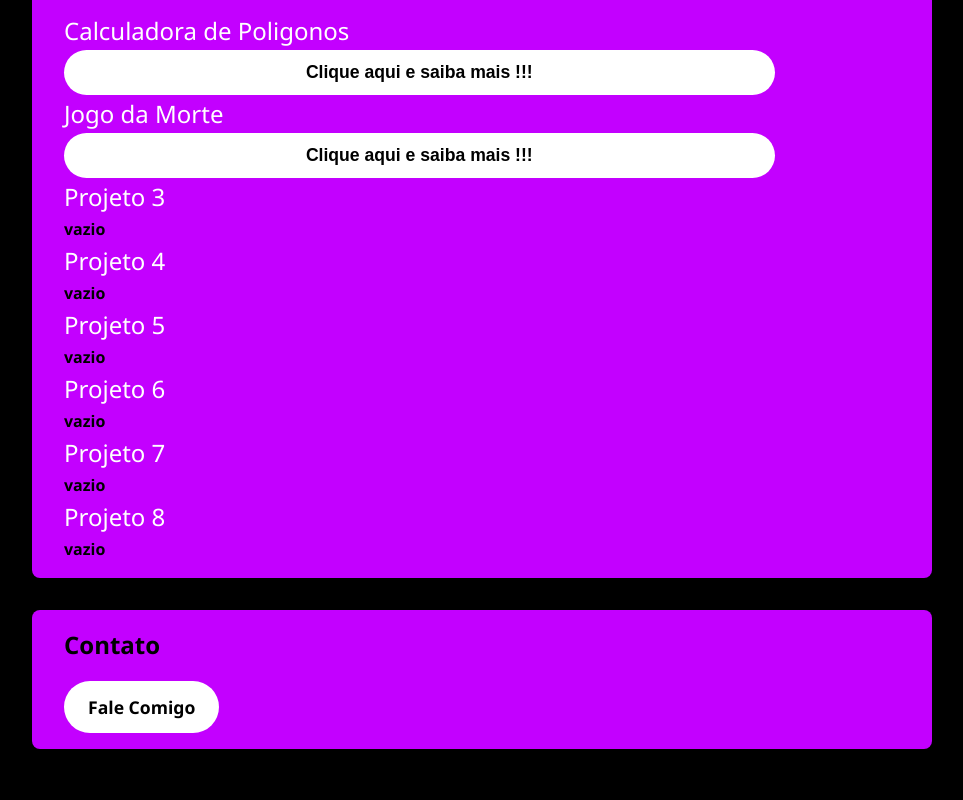
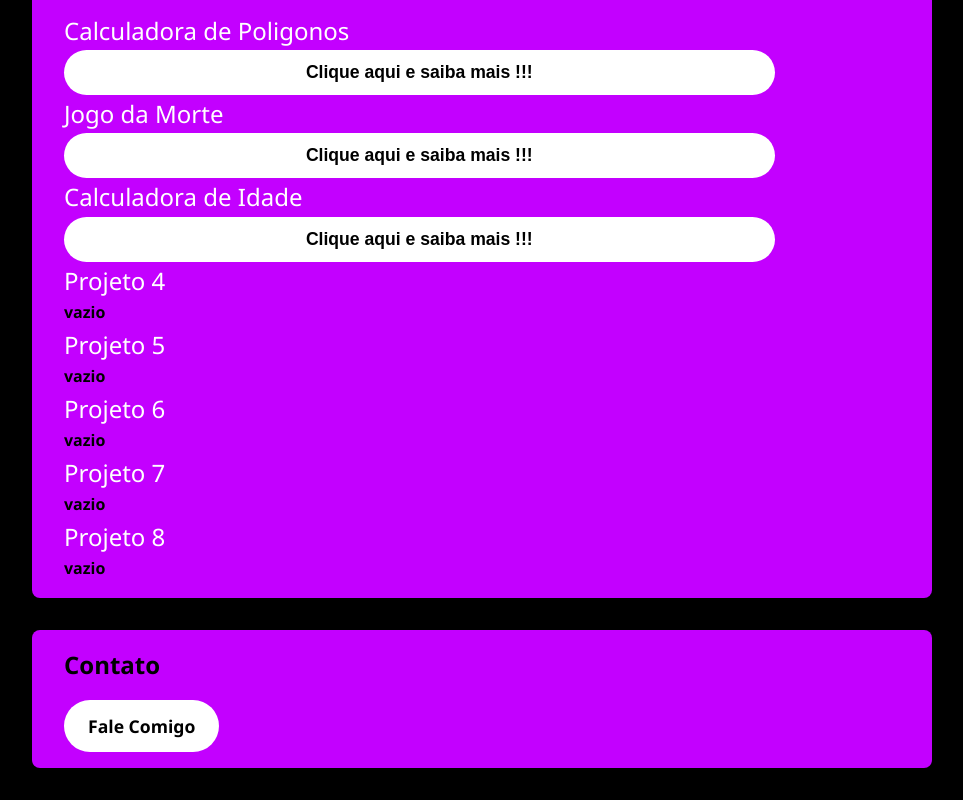
Before and after one commit to bernardoalmeidasz123/portifoliobernardo, a plain HTML site: page index.html in a window 1280 px wide. Shown: the part 1016-1816 px from the top of the page, without its empty margins (158-1121 px from the left). Drawn offline with Linux system fonts and the light colour scheme.

Commit message:
Update index.html

```diff
--- a/index.html
+++ b/index.html
@@ -188,8 +188,9 @@
 
         <h2>Jogo da Morte</h2>
        <a href="https://github.com/bernardoalmeidasz123/jogodamorte"><button class=buttonpro  type=Button>Clique aqui e saiba mais !!!</button></a>
-           <h2>Projeto 3</h2>
-       <h4>vazio</h4>
+
+           <h2>Calculadora de Idade</h2></h2>
+       <h2><a href="https://github.com/bernardoalmeidasz123/calculadoradeidade"><button class=buttonpro  type=Button>Clique aqui e saiba mais !!!</button></a>
            <h2>Projeto 4</h2>
        <h4>vazio</h4>
            <h2>Projeto 5</h2>
```
